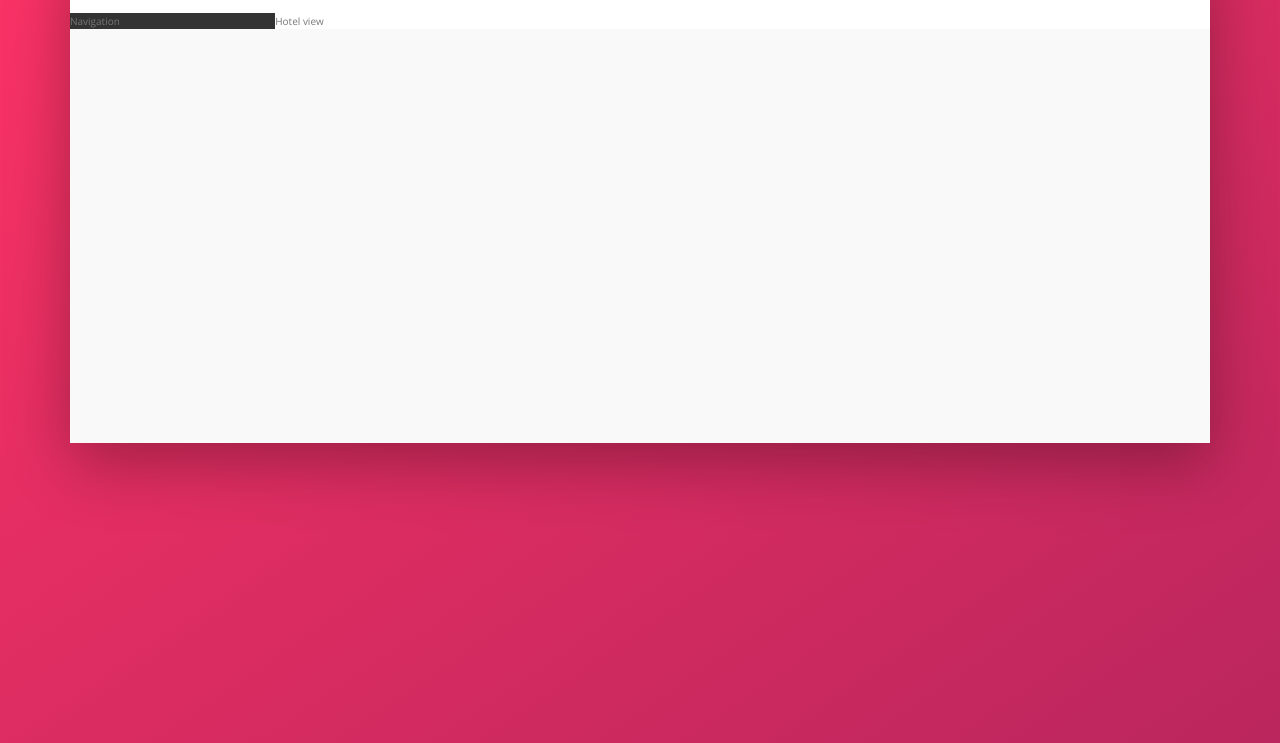
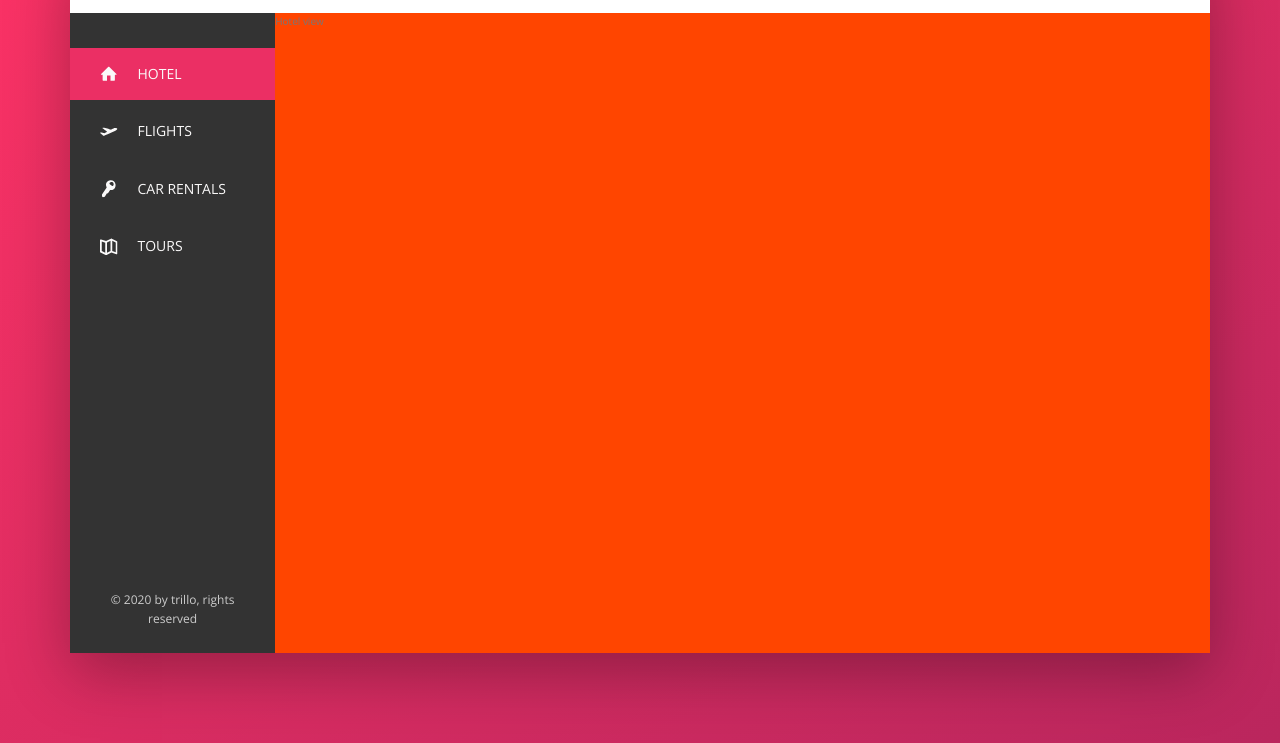
Before and after one commit to K-Sree-Lakshmi/Trillo, a website: page index.html in a window 1280 px wide. Shown: the part 137-880 px from the top of the page. Drawn offline with nearby package versions, Linux system fonts and the light colour scheme.

Commit message:
[Navigation] feature Styling and building sidebar

```diff
--- a/index.html
+++ b/index.html
@@ -43,7 +43,46 @@
             </header>
             <div class="content">
                 <nav class="sidebar">
-                    Navigation
+                    <ul class="side-nav">
+                        <li class="side-nav__item side-nav__item--active">
+                            <a href="#" class="side-nav__link">
+                                <svg class="side-nav__icon">
+                                    <use xlink:href="img/sprite.svg#icon-home"></use>
+                                </svg>
+                                <span>Hotel</span>
+                            </a>
+                        </li>
+
+                        <li class="side-nav__item">
+                            <a href="#" class="side-nav__link">
+                                <svg class="side-nav__icon">
+                                    <use xlink:href="img/sprite.svg#icon-aircraft-take-off"></use>
+                                </svg>
+                                <span>Flights</span>
+                            </a>
+                        </li>
+
+                        <li class="side-nav__item">
+                            <a href="#" class="side-nav__link">
+                                <svg class="side-nav__icon">
+                                    <use xlink:href="img/sprite.svg#icon-key"></use>
+                                </svg>
+                                <span>Car Rentals</span>
+                            </a>
+                        </li>
+
+                        <li class="side-nav__item">
+                            <a href="#" class="side-nav__link">
+                                <svg class="side-nav__icon">
+                                    <use xlink:href="img/sprite.svg#icon-map"></use>
+                                </svg>
+                                <span>Tours</span>
+                            </a>
+                        </li>
+                    </ul>
+                    <div class="legal">
+                        &copy; 2020 by trillo, rights reserved
+                    </div>
                 </nav>
                 <main class="hotel-view">
                     Hotel view
--- a/sass/_components.scss
+++ b/sass/_components.scss
@@ -111,3 +111,71 @@
         margin-right: 1rem;
     }
 }
+
+/////////////////////// SIDE NAV //////////////////
+
+.side-nav{
+    font-size: 1.4rem;
+    list-style: none;
+    margin-top: 3.5rem;
+    &__item{
+        position: relative;
+
+        &:not(:last-child){
+            margin-bottom: 0.5rem;
+        }
+    }
+
+    &__item::before{
+        content: "";
+        position: absolute;
+        top:0;
+        left: 0;
+        height: 100%;
+        width: 3px;
+        background-color: var(--color-primary);
+        transform: scaleY(0);
+        transition: transform 0.2s,
+                    width 0.4s cubic-bezier(1,0,0,1) 0.2s,
+                    background-color 0.1s;
+    }
+
+    &__item:hover::before,
+    &__item--active::before{
+        transform: scaleY(1);
+        width: 100%;
+    }
+
+    &__item:active::before{
+        background-color: var(--color-primary-light);
+    }
+    &__link:link,
+    &__link:visited{
+        color: var(--color-grey-light-1);
+        text-decoration: none;
+        text-transform: uppercase;
+        display: block;
+        padding: 1.5rem 3rem;
+        display: flex;
+        align-items: center;
+        position: relative;
+        z-index: 10;
+    }
+
+
+    &__icon{
+        width: 1.75rem;
+        height: 1.75rem;
+        margin-right: 2rem;
+        fill: currentColor;
+    }
+}
+
+/////////////////////// LEGAL //////////////////
+
+.legal{
+    font-size: 1.2rem;
+    color: var(--color-grey-light-4);
+    text-align: center;
+    padding: 2.5rem;
+}
--- a/sass/_layout.scss
+++ b/sass/_layout.scss
@@ -23,9 +23,13 @@
 .sidebar{
     background-color: var(--color-grey-dark-1);
     flex: 0 0 18%;
+    display: flex;
+    flex-direction: column;
+    justify-content: space-between;
 }
 
 .hotel-view{
-    background-color: #fff;
+    background-color:orangered;
+    height: 80vh;
     flex: 1;
 }
```
Also changed, not shown: css/style.css.
